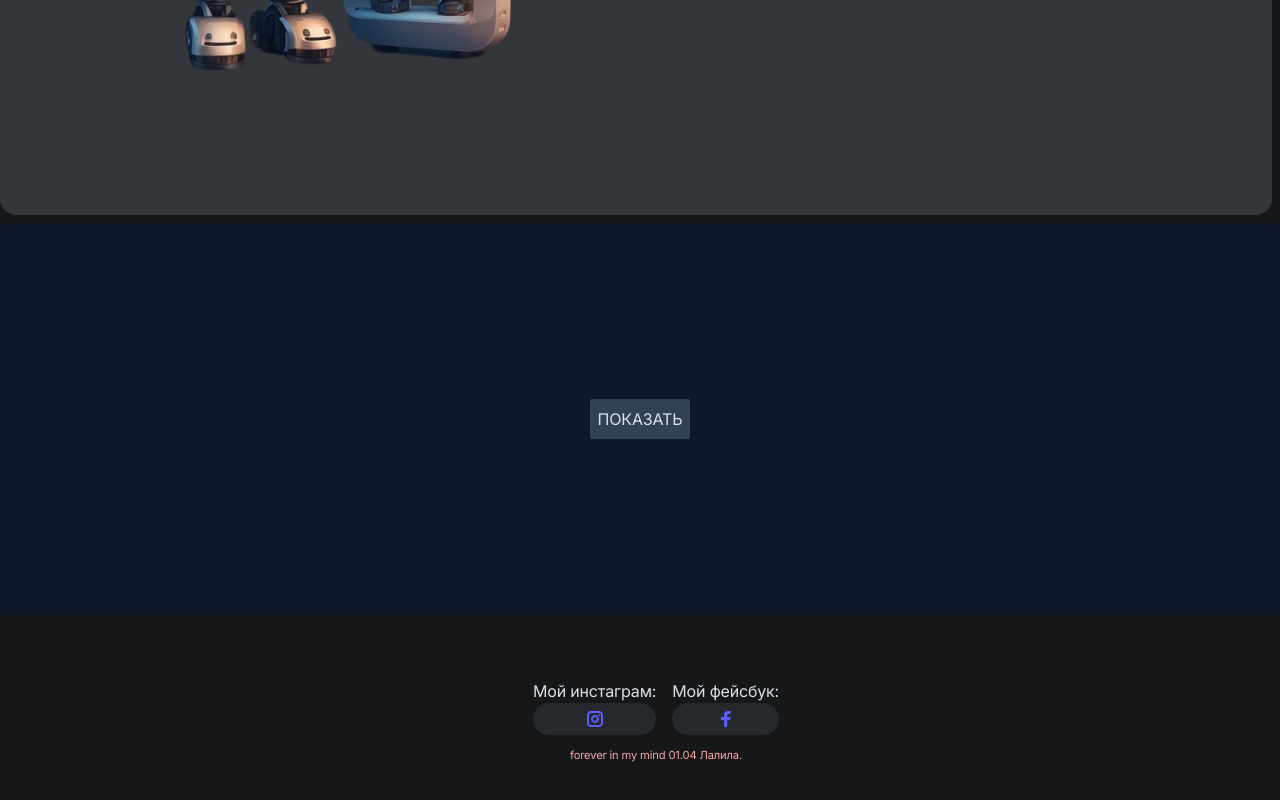
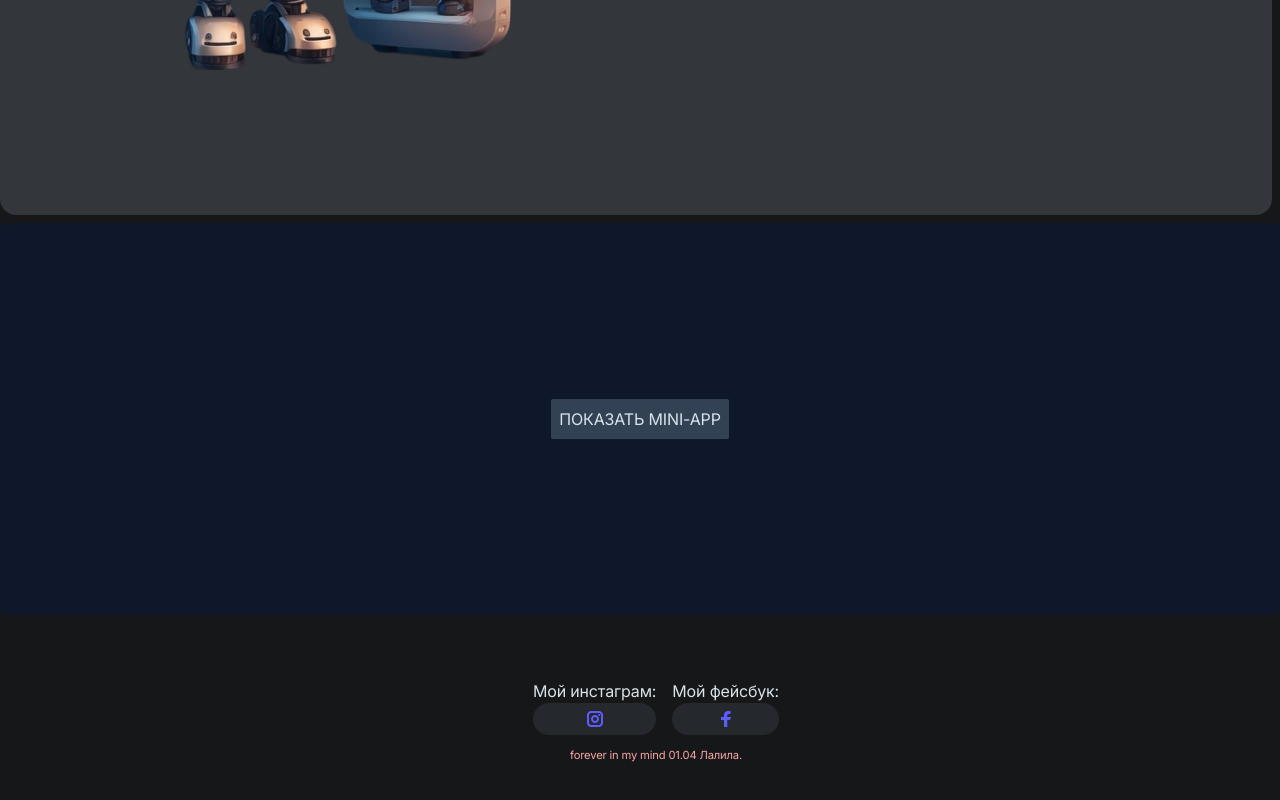
Before and after one commit to Komil-Muminov/komilff, a Next.js app: page / in a window 1280 px wide. Shown: the part 3650-4450 px from the top of the page. Built offline with nearby package versions, Linux system fonts and the light colour scheme.

Commit message:
add text in btn show mini app

```diff
--- a/components/ToDo.js
+++ b/components/ToDo.js
@@ -42,7 +42,6 @@ const ToDo = () => {
 	return (
 		<>
 			<section className='flex bg-slate-900 p-44 rounded-md mt-2 '>
-				{' '}
 				<div className='flex flex-1 justify-center'>
 					{' '}
 					<button
@@ -53,7 +52,7 @@ const ToDo = () => {
 								: 'hidden'
 						}`}>
 						{' '}
-						ПОКАЗАТЬ{' '}
+						ПОКАЗАТЬ MINI-APP{' '}
 					</button>{' '}
 					<button
 						onClick={() => setShowTodo(!showTodo)}
```
